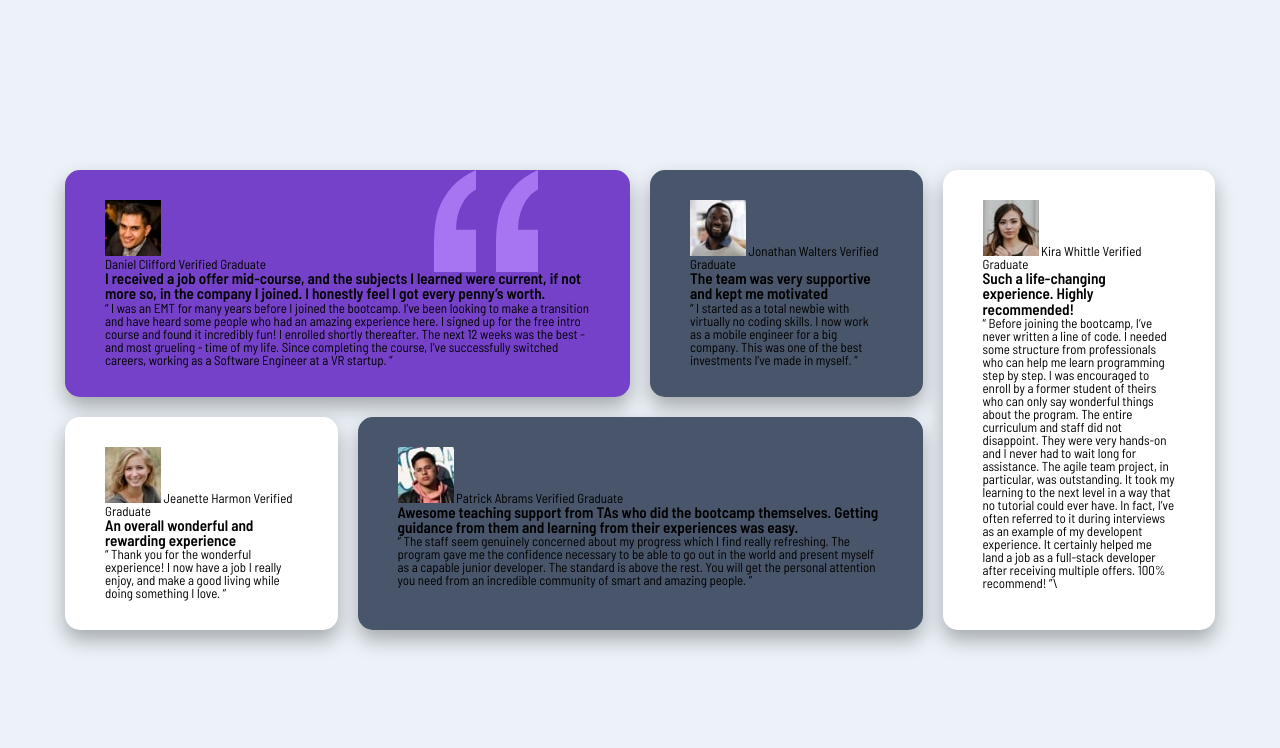
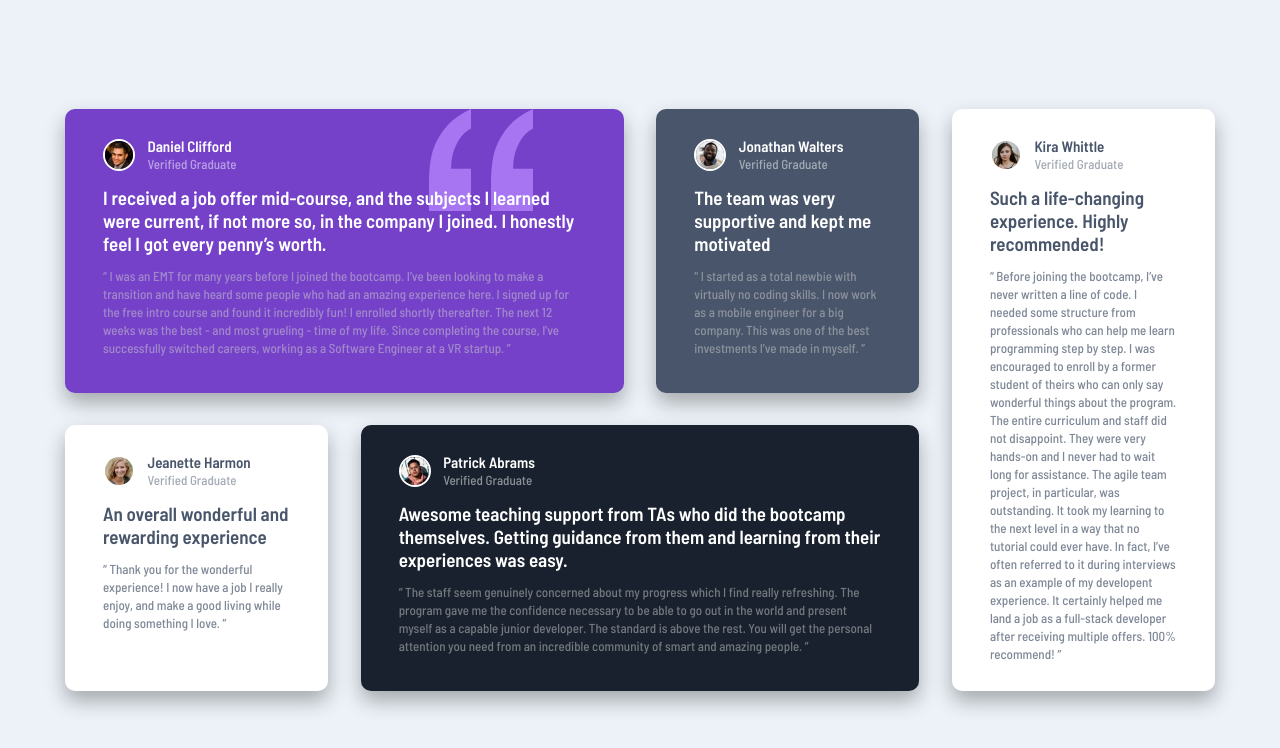
Before and after one commit to GabrielDeFreitas/front-end-mentor-challenges, a plain HTML site: page testimonials-grid-section-main/index.html in a window 1280 px wide. Drawn offline with Linux system fonts and the light colour scheme.

Commit message:
css grid & html

```diff
--- a/testimonials-grid-section-main/index.html
+++ b/testimonials-grid-section-main/index.html
@@ -13,84 +13,92 @@
 </head>
 <body>
   <main class="testimonials-grid">
-    <article class="testimonials-grid__article">
+    <article class="testimonials-grid__article testimonials-grid__1">
       <section class="testimonials-grid__section">
         <div class="testimonials-grid__avatar">
           <img class="testimonials-grid__img" src="images/image-daniel.jpg" alt="image-daniel">
           <div class="testimonials-grid__user">
-            <span>Daniel Clifford</span>
-            <span>Verified Graduate</span>
+            <h1>Daniel Clifford</h1>
+            <p>Verified Graduate</p>
           </div>
         </div>
         <h1 class="testimonials-grid__heading">I received a job offer mid-course, and the subjects I learned were current, if not more so,
             in the company I joined. I honestly feel I got every penny’s worth.</h1>
-        <q class="testimonials-grid__detail"> “ I was an EMT for many years before I joined the bootcamp. I’ve been looking to make a
+        <p class="testimonials-grid__detail"> “ I was an EMT for many years before I joined the bootcamp. I’ve been looking to make a
             transition and have heard some people who had an amazing experience here. I signed up
             for the free intro course and found it incredibly fun! I enrolled shortly thereafter.
             The next 12 weeks was the best - and most grueling - time of my life. Since completing
             the course, I've successfully switched careers, working as a Software Engineer at a VR startup. ”
-          </q>
+          </p>
       </section>
     </article>
 
-    <article class="testimonials-grid__article">
+    <article class="testimonials-grid__article testimonials-grid__2">
       <section class="testimonials-grid__section">
         <div class="testimonials-grid__avatar">
           <img class="testimonials-grid__img" src="images/image-jonathan.jpg" alt="image-jonathan">
-          <span>Jonathan Walters</span>
-          <span>Verified Graduate</span>
+          <div class="testimonials-grid__user">
+            <h1>Jonathan Walters</h1>
+            <p>Verified Graduate</p>
+          </div>
         </div>
         <h1 class="testimonials-grid__heading">The team was very supportive and kept me motivated</h1>
-        <q class="testimonials-grid__detail">  “ I started as a total newbie with virtually no coding skills. I now work as a mobile engineer
-            for a big company. This was one of the best investments I’ve made in myself. ”</q>
+        <p class="testimonials-grid__detail">  “ I started as a total newbie with virtually no coding skills. I now work as a mobile engineer
+            for a big company. This was one of the best investments I’ve made in myself. ”</p>
       </section>
     </article>
 
-    <article class="testimonials-grid__article">
+    <article class="testimonials-grid__article testimonials-grid__3">
       <section class="testimonials-grid__section">
         <div class="testimonials-grid__avatar">
           <img class="testimonials-grid__img" src="images/image-jeanette.jpg" alt="image-jeanette">
-          <span>Jeanette Harmon</span>
-          <span>Verified Graduate</span>
+          <div class="testimonials-grid__user">
+            <h1>Jeanette Harmon</h1>
+            <p>Verified Graduate</p>
+          </div>
         </div>
         <h1 class="testimonials-grid__heading">An overall wonderful and rewarding experience</h1>
-        <q class="testimonials-grid__detail"> “ Thank you for the wonderful experience! I now have a job I really enjoy, and make a good living
-            while doing something I love. ”</q>
+        <p class="testimonials-grid__detail"> “ Thank you for the wonderful experience! I now have a job I really enjoy, and make a good living
+            while doing something I love. ”</p>
       </section>
     </article>
 
-    <article class="testimonials-grid__article">
+    <article class="testimonials-grid__article testimonials-grid__4">
       <section class="testimonials-grid__section">
         <div class="testimonials-grid__avatar">
           <img class="testimonials-grid__img" src="images/image-patrick.jpg" alt="image-patrick">
-          <span>Patrick Abrams</span>
-          <span>Verified Graduate</span>
+          <div class="testimonials-grid__user">
+            <h1>Patrick Abrams</h1>
+            <p>Verified Graduate</p>
+          </div>
         </div>
         <h1 class="testimonials-grid__heading">Awesome teaching support from TAs who did the bootcamp themselves. Getting guidance from them and
             learning from their experiences was easy.</h1>
-        <q class="testimonials-grid__detail">“ The staff seem genuinely concerned about my progress which I find really refreshing. The program
+        <p class="testimonials-grid__detail">“ The staff seem genuinely concerned about my progress which I find really refreshing. The program
             gave me the confidence necessary to be able to go out in the world and present myself as a capable
             junior developer. The standard is above the rest. You will get the personal attention you need from
-            an incredible community of smart and amazing people. ”</q>
+            an incredible community of smart and amazing people. ”</p>
       </section>
     </article>
 
-    <article class="testimonials-grid__article">
+    <article class="testimonials-grid__article testimonials-grid__5">
       <section class="testimonials-grid__section">
         <div class="testimonials-grid__avatar">
           <img class="testimonials-grid__img" src="images/image-kira.jpg" alt="image-kira">
-          <span>Kira Whittle</span>
-          <span>Verified Graduate</span>
+          <div class="testimonials-grid__user">
+            <h1>Kira Whittle</h1>
+            <p>Verified Graduate</p>
+          </div>
         </div>
         <h1 class="testimonials-grid__heading">Such a life-changing experience. Highly recommended!</h1>
-        <q class="testimonials-grid__detail">“ Before joining the bootcamp, I’ve never written a line of code. I needed some structure from
+        <p class="testimonials-grid__detail">“ Before joining the bootcamp, I’ve never written a line of code. I needed some structure from
             professionals who can help me learn programming step by step. I was encouraged to enroll by a former
             student of theirs who can only say wonderful things about the program. The entire curriculum and staff
             did not disappoint. They were very hands-on and I never had to wait long for assistance. The agile team
             project, in particular, was outstanding. It took my learning to the next level in a way that no tutorial
             could ever have. In fact, I’ve often referred to it during interviews as an example of my developent
             experience. It certainly helped me land a job as a full-stack developer after receiving multiple offers.
-            100% recommend! ”</q>\
+            100% recommend! ”</p>
       </section>
     </article>
   </main>
--- a/testimonials-grid-section-main/main.css
+++ b/testimonials-grid-section-main/main.css
@@ -20,7 +20,7 @@ body{
   justify-content: center;
   align-items: center;
   min-height: 100vh;
-  background-color: hsl(210, 46%, 95%);
+  background-color: var(--Light-grayish-blue);
 }
 
 .testimonials-grid{
@@ -28,43 +28,112 @@ body{
   max-width: 1150px;
   grid-template-columns: repeat(4, 1fr);
   grid-template-rows: repeat(2, min-content);
-  grid-gap: 20px;
+  gap: 3.25rem;
 }
 
 .testimonials-grid__article {
   display: flex;
   flex-direction: column;
-  background-color: hsl(217, 19%, 35%);
+  background-color: var(--Very-dark-grayish-blue);
   box-shadow: 0 10px 20px rgba(0, 0, 0, 0.3);
-  border-radius: 15px;
-  padding: 30px 40px;
+  border-radius: 10px;
+  padding: 28px 38px;
 }
 
-.testimonials-grid > :nth-child(1) {
+.testimonials-grid__1 {
   grid-column: 1/3;
-  background-color: hsl(263, 55%, 52%);
+  background-color: var(--Moderate-violet);
   background-image: url('./images/bg-pattern-quotation.svg');
   background-repeat: no-repeat;
   background-position: 80% 0;
 }
 
-.testimonials-grid > :nth-child(2) {
+.testimonials-grid__2 {
   grid-column: 3/4;
 }
 
-.testimonials-grid > :nth-child(3) {
+.testimonials-grid__3 {
   grid-row: 2/3;
   grid-column: 1/2;
-  background-color: #fff;
+  background-color: var(--White);
 }
 
-.testimonials-grid > :nth-child(4) {
+.testimonials-grid__4 {
   grid-row: 2/3;
   grid-column: 2/4;
+  background: var(--Very-dark-blackish-blue);
 }
 
-.testimonials-grid > :nth-child(5) {
+.testimonials-grid__5 {
   grid-row: -1/1;
   grid-column: 4/5;
-  background-color: #fff;
+  background-color: var(--White);
 }
+
+.testimonials-grid__img {
+  width: 32px;
+  height: 32px;
+  border-radius: 50%;
+  margin-right: 1.25rem;
+  border: 2px solid var(--White);
+}
+
+.testimonials-grid__avatar {
+  display: flex;
+  align-items: center;
+  color: var(--White);
+  margin-bottom: 1.25rem;
+}
+
+.testimonials-grid__user > :nth-child(1) {
+  font-weight: 600;
+  font-size: 15px;
+  line-height: 1.8rem;
+}
+
+.testimonials-grid__user > :nth-child(2) {
+  opacity: 0.5;
+  line-height: 1.8rem;
+  font-weight: 500;
+}
+
+.testimonials-grid__heading {
+  color: var(--White);
+  margin-bottom: 1.25rem;
+  font-size: 1.9rem;
+  line-height: 2.3rem;
+  font-weight: 600;
+}
+
+.testimonials-grid__detail {
+  line-height: 1.8rem;
+  font-weight: 500;
+  color: var(--Light-gray);
+  opacity: 50%;
+}
+
+.testimonials-grid__3 > section > div {
+  color: var(--Very-dark-grayish-blue);
+}
+
+.testimonials-grid__3 > section > h1 {
+  color: var(--Very-dark-grayish-blue);
+}
+
+.testimonials-grid__3 > section > p {
+  color: var(--Very-dark-grayish-blue);
+  opacity: 70%;
+}
+
+.testimonials-grid__5 > section > div {
+  color: var(--Very-dark-grayish-blue);
+}
+
+.testimonials-grid__5 > section > h1 {
+  color: var(--Very-dark-grayish-blue);
+}
+
+.testimonials-grid__5 > section > p {
+  color: var(--Very-dark-grayish-blue);
+  opacity: 70%;
+}
```
